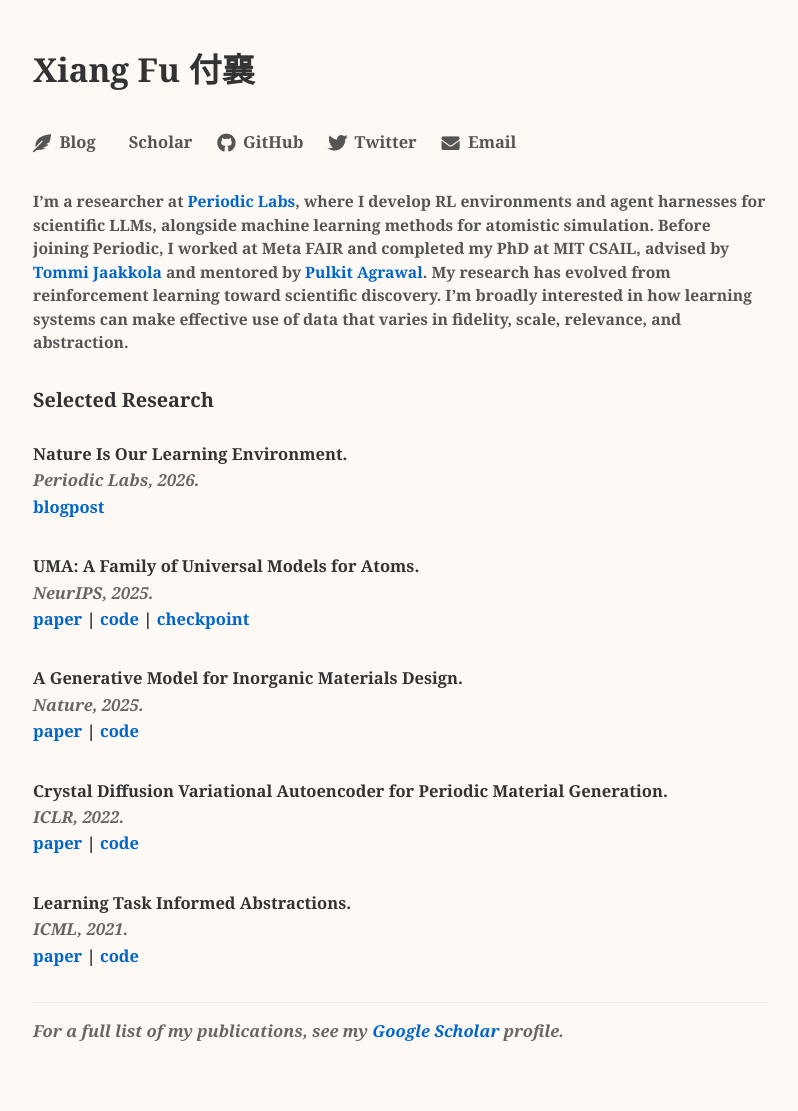
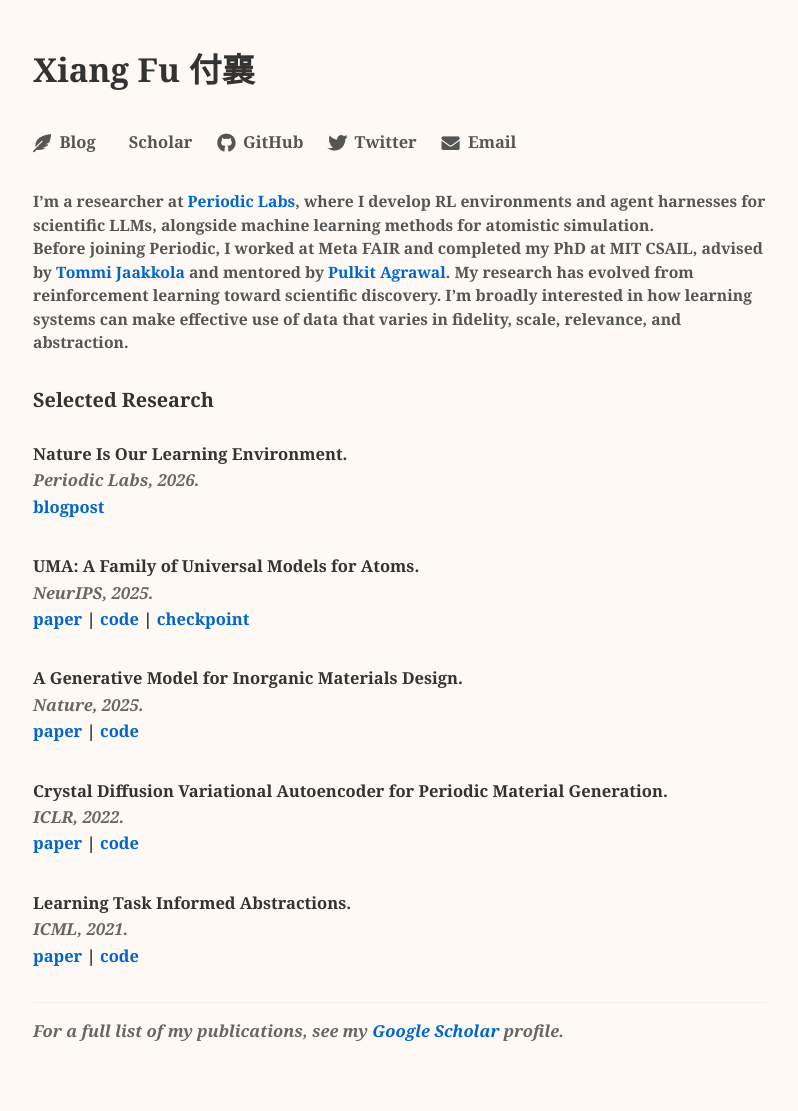
Before and after one commit to kyonofx/kyonofx.github.io, a Jekyll site: the page built from _pages/home.md, in a window 1280 px wide. Shown: the whole page, without its empty margins (240-1038 px from the left). Built offline with Jekyll 4.4.1, drawn with Linux system fonts in a browser that asks for light colours; cached includes are drawn as plain includes; some web fonts are replaced; a style sheet for code colours, icons or effects is not loaded.

Commit message:
Split bio into two paragraphs

```diff
--- a/_layouts/archive.html
+++ b/_layouts/archive.html
@@ -39,8 +39,8 @@ layout: default
         </div>
         <div class="author-bio">
           <p>I’m a researcher at <a href="https://periodic.com/">Periodic Labs</a>, where I develop RL environments
-            and agent harnesses for scientific LLMs, alongside machine learning methods for atomistic simulation.
-            Before joining Periodic, I worked at Meta FAIR and completed my PhD at MIT CSAIL, advised by <a
+            and agent harnesses for scientific LLMs, alongside machine learning methods for atomistic simulation.</p>
+          <p>Before joining Periodic, I worked at Meta FAIR and completed my PhD at MIT CSAIL, advised by <a
               href="https://people.csail.mit.edu/tommi/tommi.html">Tommi Jaakkola</a> and mentored by <a
               href="https://people.csail.mit.edu/pulkitag/">Pulkit Agrawal</a>.
             My research has evolved from reinforcement learning toward scientific discovery.
```
